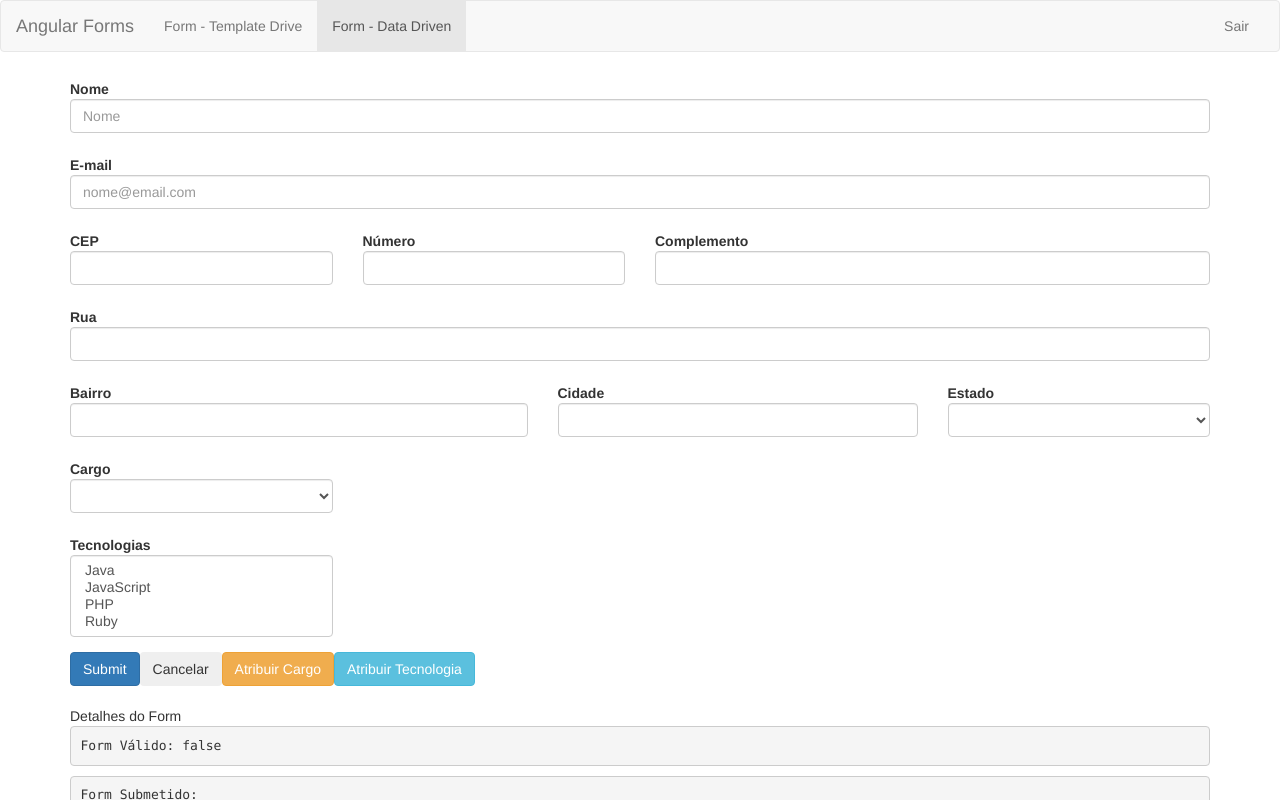
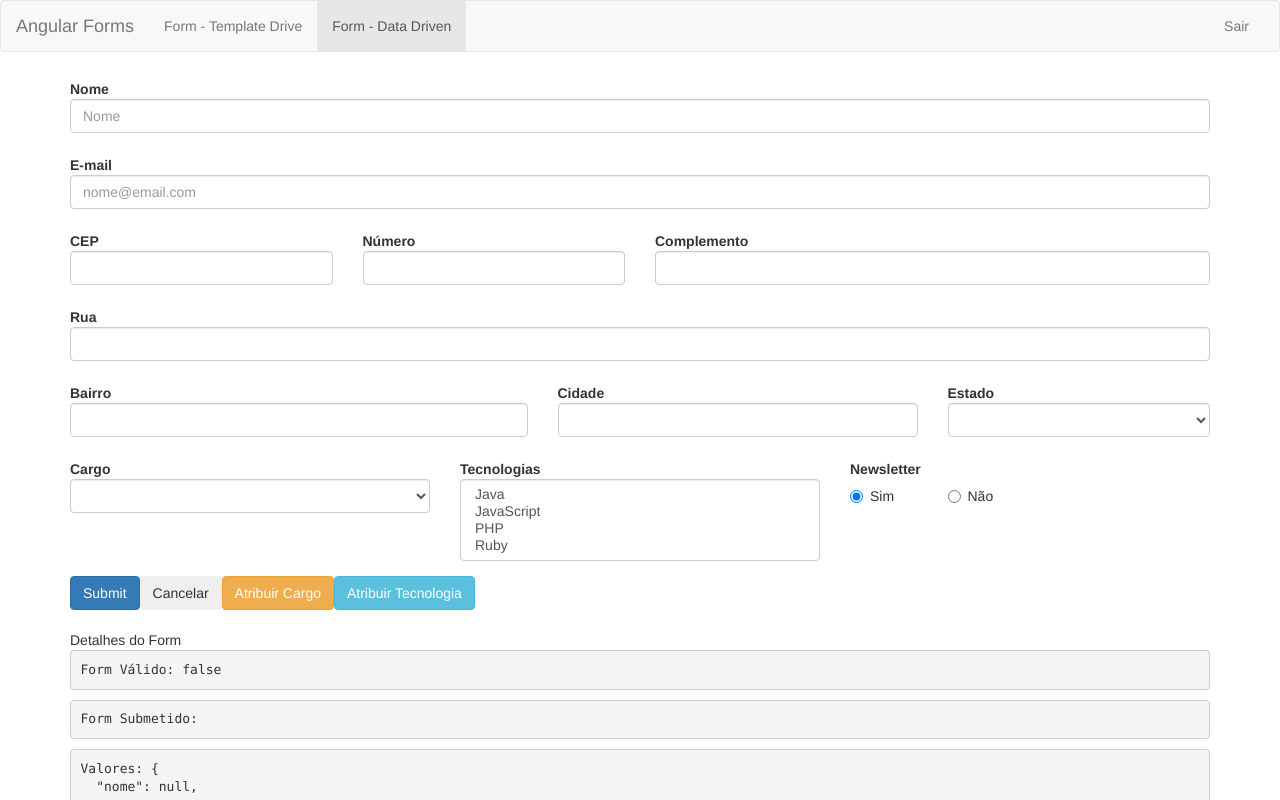
Before and after one commit to paulo-nazareth/curso_angular_v2, an Angular app in the folder forms/: page /dataForm in a window 1280 px wide. Shown: the top 800 px of the page. Built offline with nearby package versions, Linux system fonts and the light colour scheme.

Commit message:
Curso de Angular - 105# Formulários Reativos: Radio Button (Botão do Tipo Rádio)

```diff
--- a/forms/src/app/data-form/data-form.component.html
+++ b/forms/src/app/data-form/data-form.component.html
@@ -65,20 +65,27 @@
   </div>
 
   <div class="form-group">
-    <div class="col-md-3" [ngClass]="aplicaCssErro('cargo')">
+    <div class="col-md-4" [ngClass]="aplicaCssErro('cargo')">
       <label for="cargo" class="control-label">Cargo</label>
       <select class="form-control" id="cargo" formControlName="cargo" [compareWith]="compararCargos">
         <option *ngFor="let cargo of cargos" [ngValue]="cargo">{{ cargo.desc }}</option>
       </select>
     </div>
-  </div>
-
-  <div class="form-group">
-    <div class="col-md-3" [ngClass]="aplicaCssErro('tecnologias')">
+    <div class="col-md-4" [ngClass]="aplicaCssErro('tecnologias')">
       <label for="tecnologias" class="control-label">Tecnologias</label>
       <select multiple class="form-control" id="tecnologias" formControlName="tecnologias">
         <option *ngFor="let tecnologia of tecnologias" [value]="tecnologia.nome">{{ tecnologia.desc }}</option>
       </select>
+    </div>
+    <div class="col-md-3" [ngClass]="aplicaCssErro('newsletter')">
+      <label for="newsletter" class="control-label">Newsletter</label>
+      <div id="newsletter" class="row">
+        <div class="col-sm-4" *ngFor="let item of newsletterOp">
+          <label class="radio-inline">
+            <input type="radio" [value]="item.valor" formControlName="newsletter"> {{ item.desc }}
+          </label>
+        </div>
+      </div>
     </div>
   </div>
 
--- a/forms/src/app/data-form/data-form.component.ts
+++ b/forms/src/app/data-form/data-form.component.ts
@@ -25,6 +25,8 @@
 
   tecnologias: any[];
 
+  newsletterOp: any[];
+
   constructor(
     private formBuilder: FormBuilder,
     private http: HttpClient,
@@ -47,6 +49,8 @@
     this.cargos = this.dropdownService.getCargos();
 
     this.tecnologias = this.dropdownService.getTecnologias();
+
+    this.newsletterOp = this.dropdownService.getNewsletter();
 
 /*
     this.formulario = new FormGroup({
@@ -74,7 +78,8 @@
         estado: [null, Validators.required]
       }),
       cargo: [null],
-      tecnologias: [null]
+      tecnologias: [null],
+      newsletter: ['s']
     });
   }
 
--- a/forms/src/app/shared/services/dropdown.service.ts
+++ b/forms/src/app/shared/services/dropdown.service.ts
@@ -29,4 +29,11 @@
       { nome: 'ruby', desc: 'Ruby' }
     ];
   }
+
+  getNewsletter(){
+    return [
+      { valor: 's', desc: 'Sim' },
+      { valor: 'n', desc: 'Não' }
+    ]
+  }
 }
```
